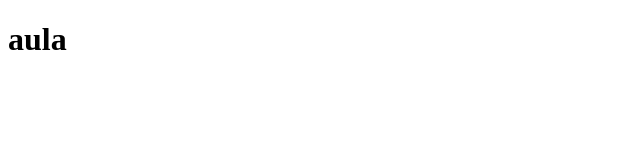
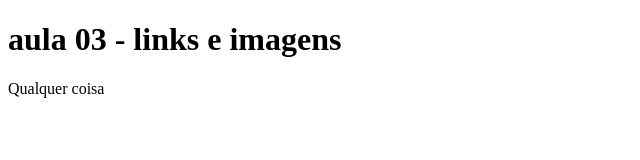
Before and after one commit to StefannySayuri/aulas_IW, a plain HTML site: page aulasIW/aula03/index.html in a window 1280 px wide. Shown: the whole page, without its empty margins (0-640 px from the left). Drawn offline with Linux system fonts and the light colour scheme.

Commit message:
qualquercoisa

```diff
--- a/aulasIW/aula03/index.html
+++ b/aulasIW/aula03/index.html
@@ -7,6 +7,7 @@
     <title>aula 03</title>
 </head>
 <body>
-    <h1>aula </h1>
+    <h1>aula 03 - links e imagens</h1>
+    <p>Qualquer coisa</p>
 </body>
 </html>
```
